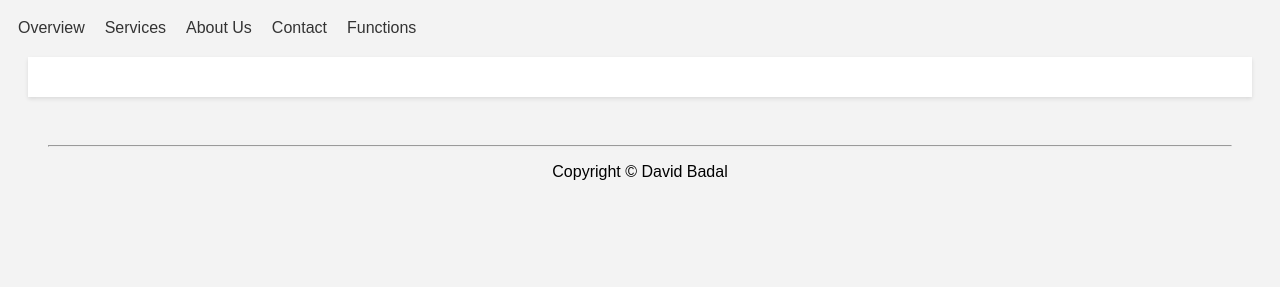
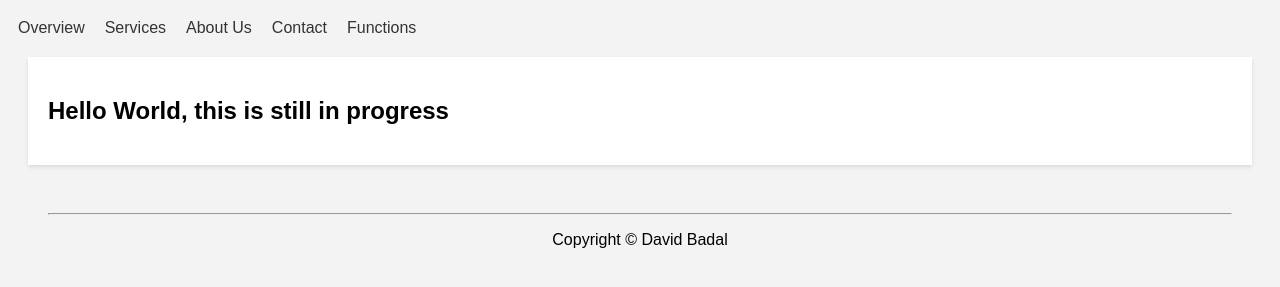
Before and after one commit to d4ave/d4ave.github.io, a website: page index.html in a window 1280 px wide. Shown: the part 61-348 px from the top of the page. Drawn offline with Linux system fonts and the light colour scheme.

Commit message:
Update index.html

```diff
--- a/index.html
+++ b/index.html
@@ -237,7 +237,7 @@
   <main>
 <!--//-->
     <section id="functions" style="display: block;">
-
+      <h2>Hello World, this is still in progress</h2>
       <script>
         document.getElementById("save-button").addEventListener("click", function() {
           event.preventDefault();
```
